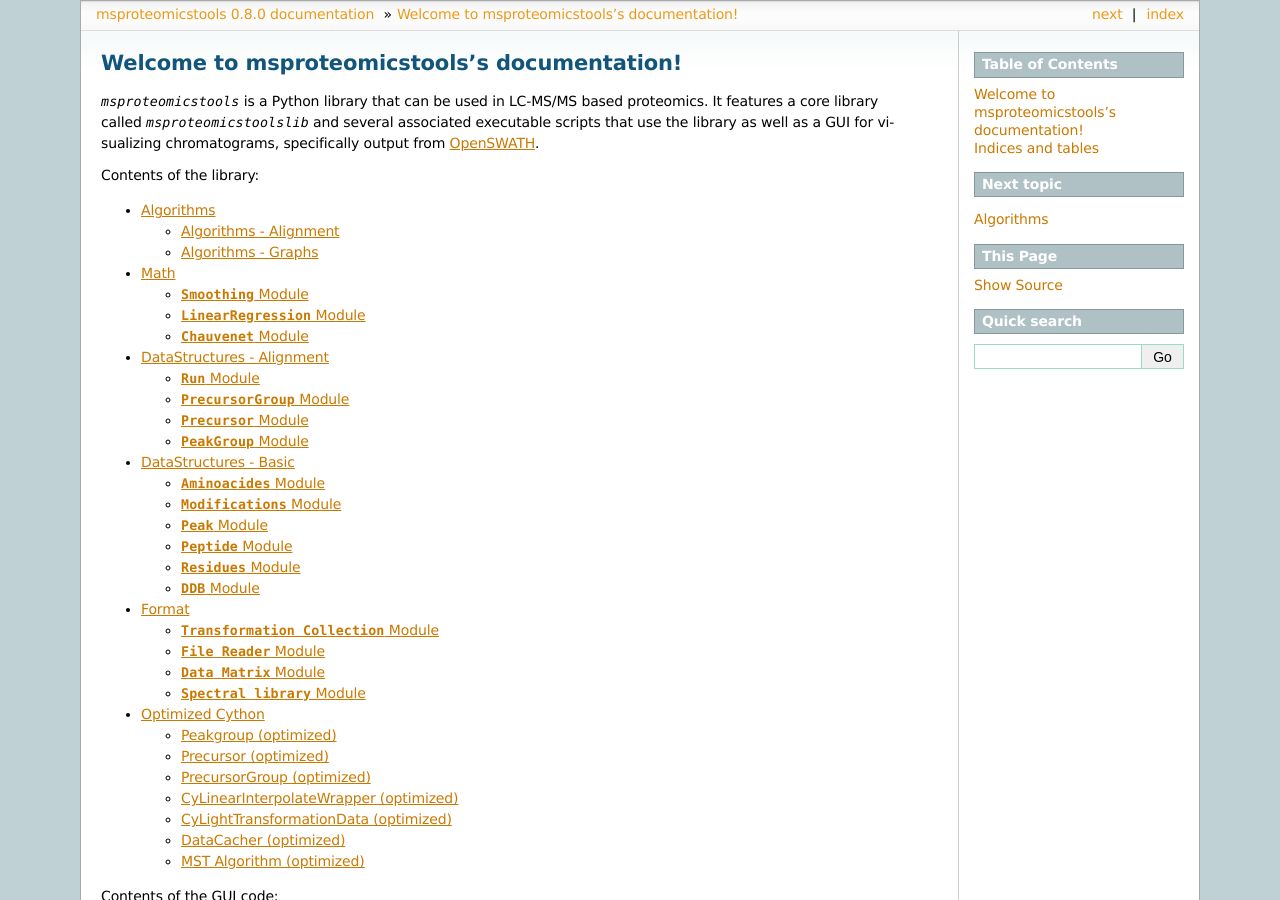
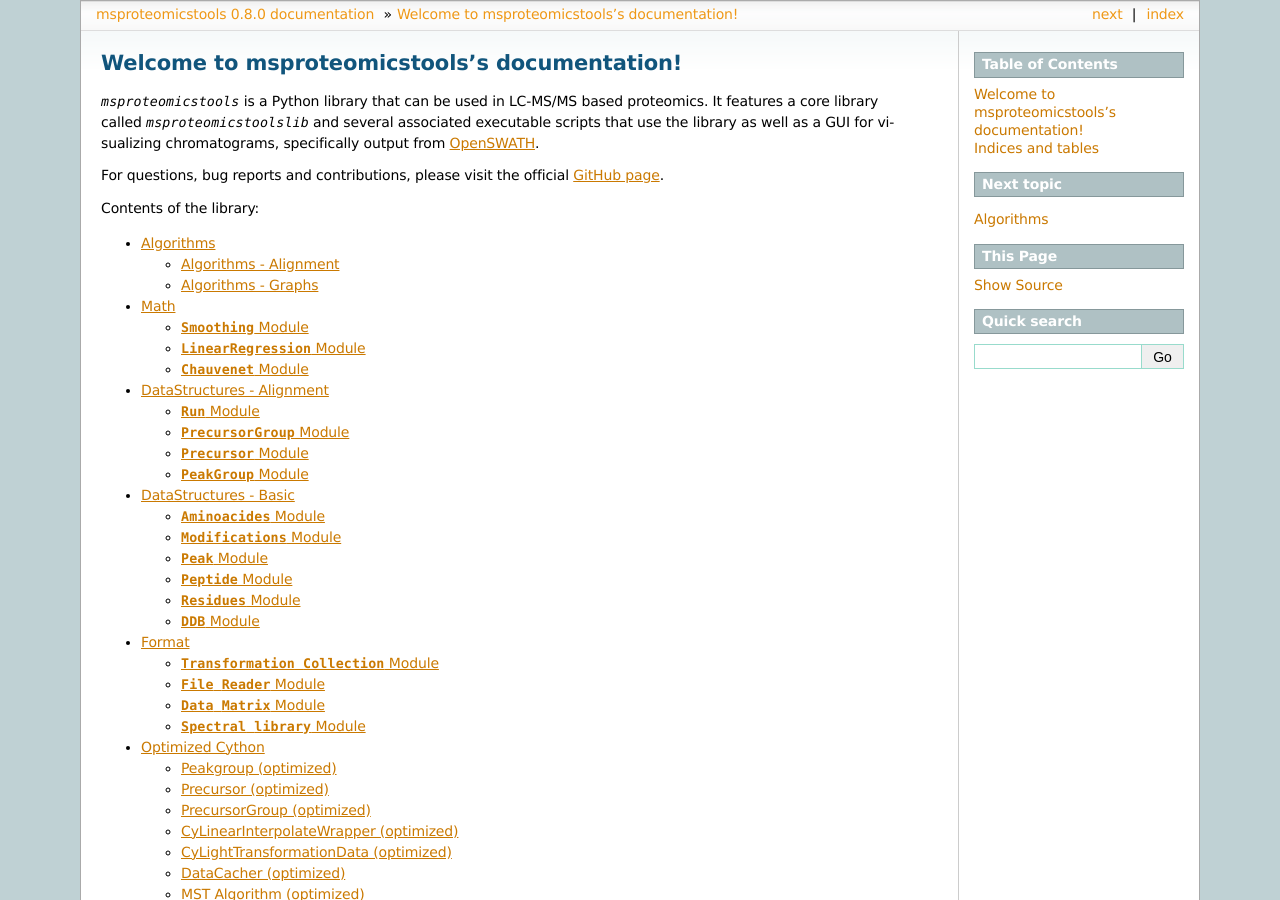
Before and after one commit to msproteomicstools/msproteomicstools, a Sphinx documentation site: the page built from docs/source/index.rst, in a window 1280 px wide and 900 px high. Built offline with Sphinx 7.4.7, drawn with Linux system fonts in a browser that asks for light colours; pages that are not in the unit, such as notebooks, are missing from menus.

Commit message:
[DOC] +link

```diff
--- a/docs/source/index.rst
+++ b/docs/source/index.rst
@@ -11,6 +11,9 @@
 associated executable scripts that use the library as well as a GUI for
 visualizing chromatograms, specifically output from `OpenSWATH
 <http://openswath.org/>`_.
+
+For questions, bug reports and contributions, please visit the official `GitHub page
+<https://github.com/msproteomicstools/msproteomicstools>`_.
 
 Contents of the library:
 
```
